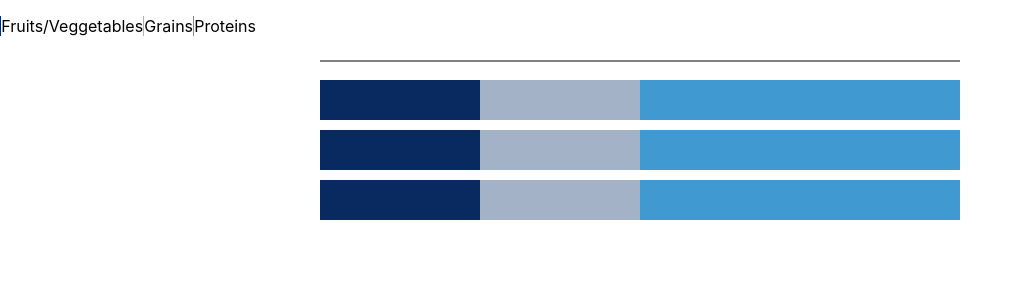
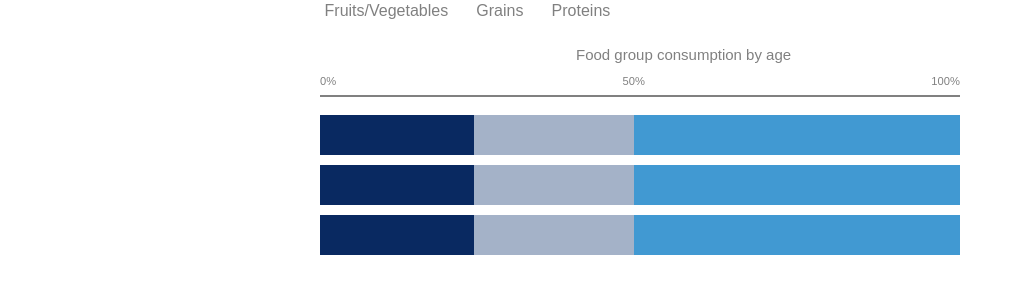
Before and after one commit to JustinWhite814/coding-demo, a React (Create React App) app: page / in a window 1280 px wide. Shown: the top 300 px of the page, without its empty margins (0-1023 px from the left). Built offline with nearby package versions, Linux system fonts and the light colour scheme.

Commit message:
added style, fixed legend, edited titles

```diff
--- a/src/App.css
+++ b/src/App.css
@@ -1,26 +1,60 @@
+body {
+  font-family: Arial, Helvetica, sans-serif;
+  color: gray;
+}
+
 .legend {
   display:flex;
   width: 20%;
+  padding: 2px;
+  margin-left: 25%;
+  padding-bottom: 2%;
 }
 .legendNavy {
-  width:2%;
+  width:5%;
   background-color: #092961;
+
 }
 .legendGrey {
-  width:2%;
+  width:5%;
   background-color: #a4b2c8;
+
 }
 .legendBlue {
-  width:2%;
+  width: 5%;
   background-color: #4199d2;
+
+}
+.legendItems {
+  padding-left: 1%;
+  padding-right: 10%;
 }
 
-  hr.thin {
+.numbersAboveLine {
+  display: flex;
+  justify-content: space-between;
+  width: 50%;
+  margin-left: 25%;
+  font-size: 70%;
+  padding: 0;
+
+}
+p {
+  padding-bottom: 0;
+  margin: 0;
+}
+.title {
+  margin-left: 45%;
+  padding-bottom: 1%;
+  font-size: 15px;
+}
+hr.thin {
     height: 1.5px;
     border: 0;
     color: grey;
     background-color: grey;
     width: 50%;
+    padding-top: 0%;
     }
 
 .container {
@@ -32,7 +66,7 @@
 }
 
 .navy{
-  width: 25%;
+  width: 24%;
   background-color: #092961;
 }
 .grey {
@@ -40,6 +74,6 @@
   background-color: #a4b2c8 ;
 }
 .aquamarine{
-  width: 50%;
+  width: 51%;
   background-color: #4199d2 ;
 }
--- a/src/App.js
+++ b/src/App.js
@@ -6,7 +6,7 @@ function App() {
   return (
     <div className="App">
       <header className="App-header">
-<Legend />
+
         <Data/>
 
       </header>
--- a/src/components/data.jsx
+++ b/src/components/data.jsx
@@ -2,9 +2,17 @@ import React from 'react';
 import AdultData from './adultData'
 import ChildrenData from './childrenData';
 import TeenagersData from './teenagersData';
+import Legend from './legend';
 function data(props) {
   return (
     <div>
+      <Legend />
+      <div className='title' >Food group consumption by age</div>
+      <div className='numbersAboveLine'>
+      <p>0%</p>
+      <p>50%</p>
+      <p>100%</p>
+      </div>
       <hr className='thin'/>
       <AdultData/>
       <ChildrenData />
--- a/src/components/legend.jsx
+++ b/src/components/legend.jsx
@@ -3,9 +3,9 @@ import React from 'react';
 function legend(props) {
   return (
     <div className='legend'>
-      <p className='legendNavy'></p><p>Fruits/Veggetables</p>
-      <p className='legendGrey'></p><p>Grains</p>
-      <p className='legendBlue'></p><p>Proteins</p>
+      <p className='legendNavy'></p><p className='legendItems'>Fruits/Vegetables</p>
+      <p className='legendGrey'></p><p className='legendItems'>Grains</p>
+      <p className='legendBlue'></p><p className='legendItems'>Proteins</p>
     </div>
   );
 }
```
Also changed, not shown: src/components/teenagersData.jsx (line endings or trailing spaces).
